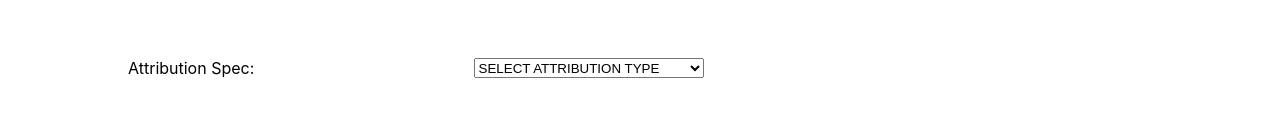
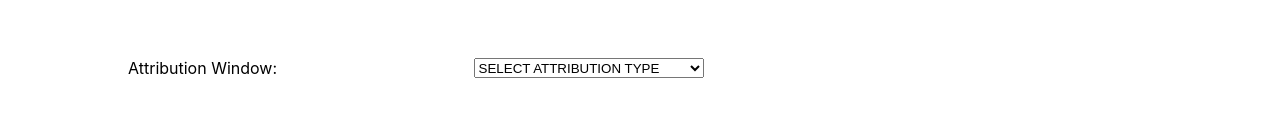
Before and after one commit to lakshyakmeta/asc-non-purchase-ui, a React (Create React App) app: page / in a window 1280 px wide. Shown: the part 313-449 px from the top of the page. Built offline with nearby package versions, Linux system fonts and the light colour scheme.

Commit message:
added attribution

```diff
--- a/src/Page.jsx
+++ b/src/Page.jsx
@@ -199,7 +199,7 @@ class Page extends Component {
                     <br/><br/><br/><br/>
 
                     <div className="entry">
-                        <label>Attribution Spec:</label>
+                        <label>Attribution Window:</label>
                         <select style={{ 'width': '20%' }} id="attribution_setting" value={this.state.attribution_setting} onChange={this.handleChange}>
                             <option value="">SELECT ATTRIBUTION TYPE</option>
                             <option value="1dc_1dv">1 day click and 1 day view</option>
```
